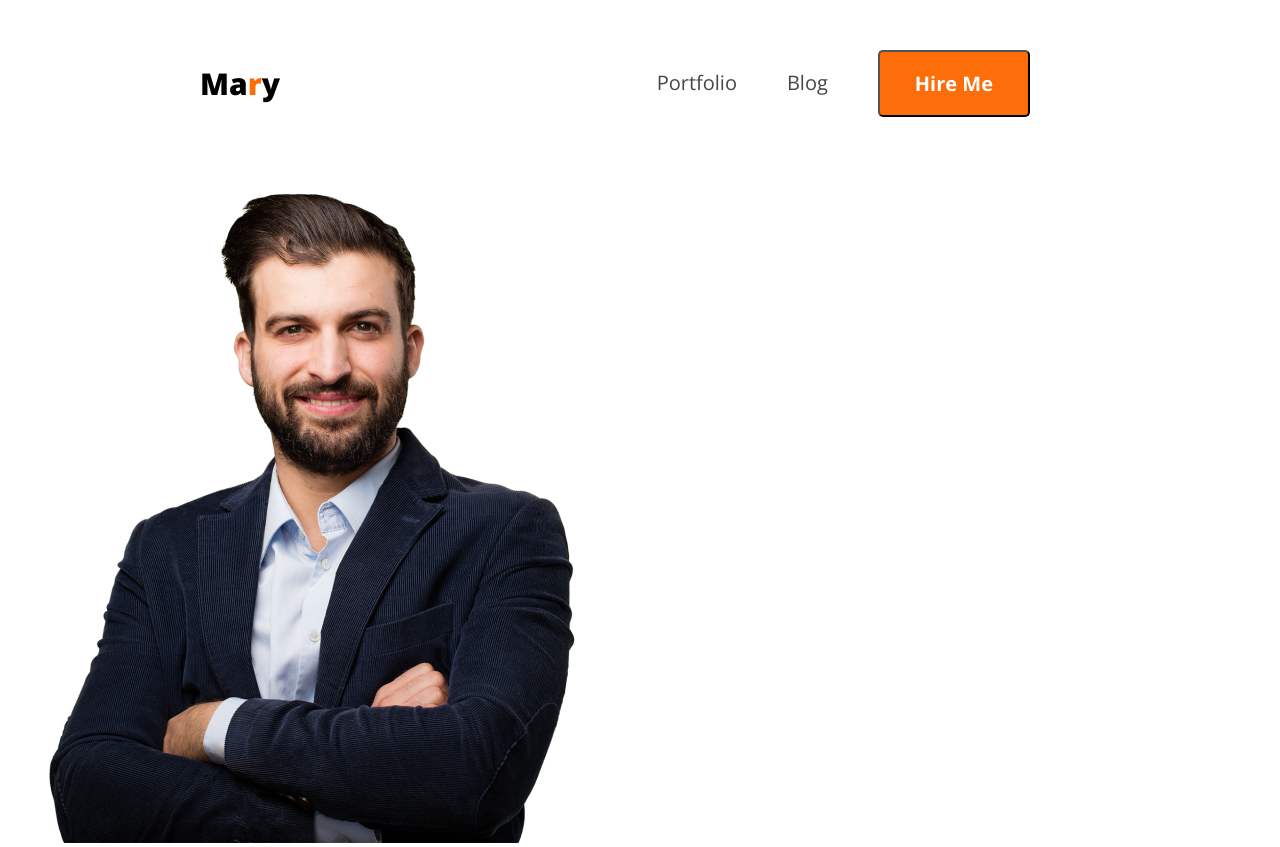
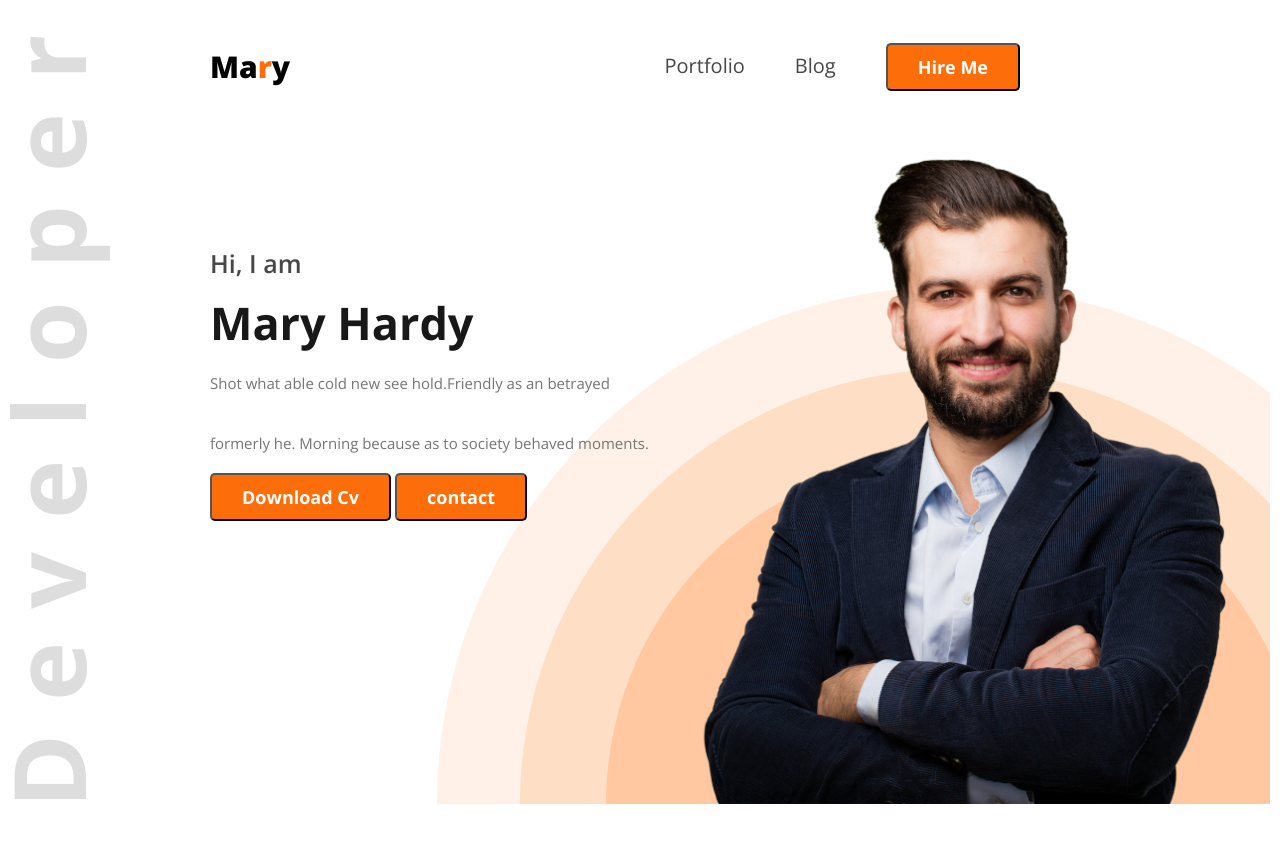
Before and after one commit to developershahiduzzamann/simple-portfolio-design, a plain HTML site: page index.html in a window 1280 px wide. After the commit the page ends 804 px from the top, so only its background shows below. Drawn offline with nearby package versions, Linux system fonts and the light colour scheme.

Commit message:
addad thae header section

```diff
--- a/index.html
+++ b/index.html
@@ -7,7 +7,7 @@
     <link rel="stylesheet" href="./styles/style.css">
 </head>
 <body>
-    <header>
+    <header class="header">
         <nav>
             <h1 class=" nav-title">Ma<span class="text-color">r</span>y</h1>
                 <ul>
@@ -18,9 +18,13 @@
         </nav>
         <div class="banner">
             <div class="banner-content">
-
+                <h4 class="banner-subtitle">Hi, I am</h4>
+                <h1 class="banner-title">Mary Hardy</h1>
+                <p class="banner-discription">Shot what able cold new see hold.Friendly as an betrayed formerly he. Morning because as to society behaved moments.</p>
+                <button class="btn-primary">Download Cv</button>
+                <button class="btn-primary">contact</button>
             </div>
-            <img src="./images/hardy.png" alt="">
+            <img class="banner-image" src="./images/hardy.png" alt="">
         </div>
     </header>
     <main></main>
--- a/styles/style.css
+++ b/styles/style.css
@@ -3,21 +3,28 @@
     margin: 0;
     padding: 0;
 }
-
+.header{
+    background-image: url(../images/developer.png), url(../images/header_bg.png);
+    background-repeat: no-repeat;
+    background-position: top left, bottom right;
+    margin: 0 10px;
+}
 .btn-primary{
     background-color: #FD6E0A;
     font-family: open sans;
     font-weight: 700;
     color: #ffff;
-    padding: 18px 35px;
+    padding: 10px 30px;
     border-radius: 5px;
-    font-size: 20px;
+    font-size: 18px;
 }
 nav{
     display: flex;
     align-items: center;
     justify-content: space-between;
-    margin: 50px 200px;
+    margin: 36px 200px;
+
+
 }
 .nav-title{
     font-family: Open Sans;
@@ -44,5 +51,38 @@ nav li a{
     font-size: 20px;
     font-weight: 400;
     line-height: 17px;
+}
+.banner-subtitle{
+    color: rgb(71, 71, 71);
+    font-family: Open Sans;
+    font-size: 25px;
+    font-weight: 600;
+    line-height: 60px;
+}
+.banner-title{
+    color: rgb(24, 24, 24);
+    font-family: Open Sans;
+    font-size: 45px;
+    font-weight: 700;
+    line-height: 60px;
+}
+.banner-discription{
+    color: rgb(117, 117, 117);
+    font-family: Open Sans;
+    font-size: 15px;
+    font-weight: 400;
+    line-height: 60px;
     letter-spacing: 0%;
 }
+.banner{
+    display: flex;
+    justify-content: space-between;
+    margin: 0 35px 0 200px;
+}
+.banner-image{
+    width: 580px;
+}
+.banner-content{
+    max-width: 580px;
+    margin-top: 100px;
+}
```
